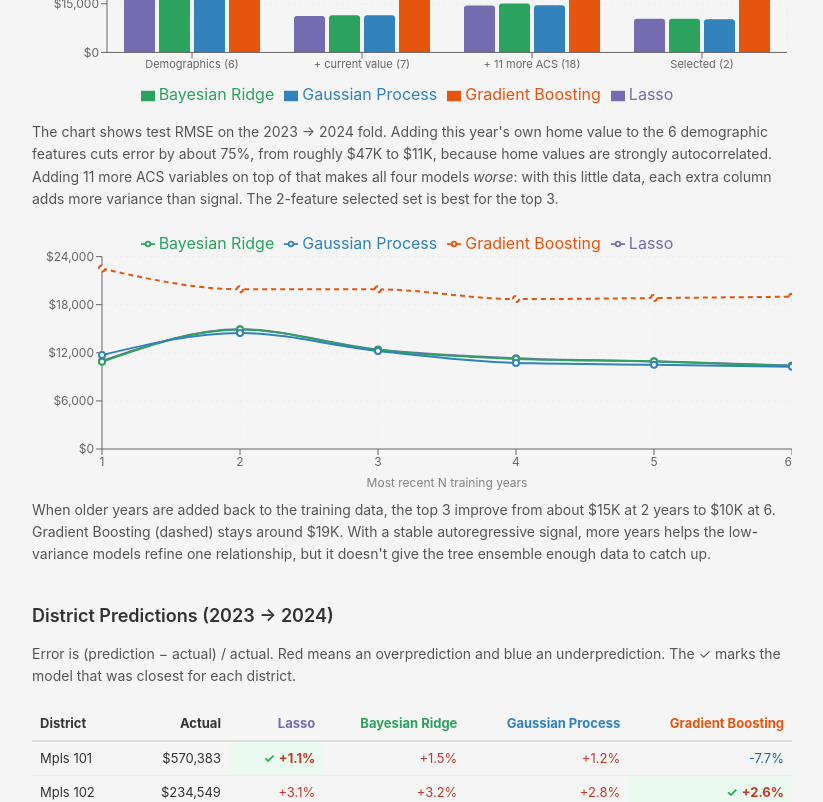
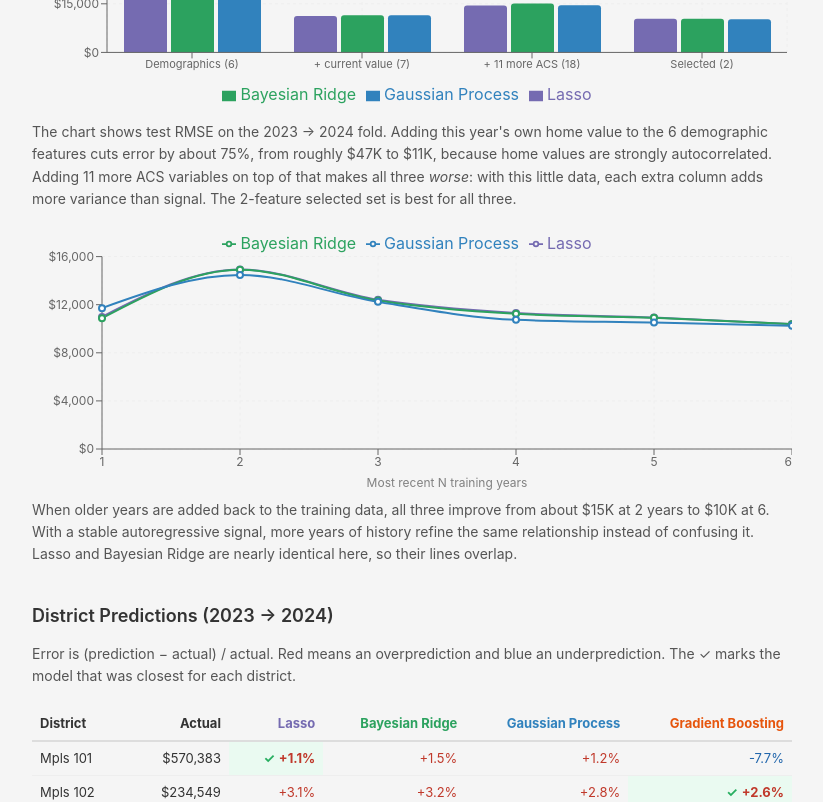
Before and after one commit to KennedyJohnson/Twin-Cities_Living_Quality_Map, a Next.js app in the folder web/: page /home-value-model in a window 1280 px wide. Shown: the part 1360-2162 px from the top of the page, without its empty margins (228-1051 px from the left). Built offline with nearby package versions, Linux system fonts and the light colour scheme.

Commit message:
Home value model: show only the top 3 models in the learning-curve charts
Co-Authored-By: Claude Opus 5.5 <noreply@anthropic.com>

```diff
--- a/web/app/home-value-model/page.tsx
+++ b/web/app/home-value-model/page.tsx
@@ -147,7 +147,7 @@ export default function HomeValueModelPage() {
                 <YAxis tickFormatter={fmtDollar} tick={{ fontSize: 12 }} width={70} />
                 <Tooltip formatter={(v: any) => fmtDollar(Number(v))} labelFormatter={(v: any) => GROUP_LABELS[v] ?? v} />
                 <RechartsLegend />
-                {data.featured_models.map((m) => (
+                {data.top_models.map((m) => (
                   <Bar key={m} dataKey={m} name={m} fill={colorFor(m)} radius={[3, 3, 0, 0]} />
                 ))}
               </BarChart>
@@ -157,8 +157,8 @@ export default function HomeValueModelPage() {
             The chart shows test RMSE on the {data.generated_from.test_transition} fold. Adding this year&apos;s
             own home value to the 6 demographic features cuts error by about 75%, from roughly $47K to $11K,
             because home values are strongly autocorrelated. Adding 11 more ACS variables on top of that
-            makes all four models <em>worse</em>: with this little data, each extra column adds more
-            variance than signal. The 2-feature selected set is best for the top 3.
+            makes all three <em>worse</em>: with this little data, each extra column adds more
+            variance than signal. The 2-feature selected set is best for all three.
           </p>
 
           <div style={{ width: '100%', height: 260, marginBottom: '8px' }}>
@@ -169,7 +169,7 @@ export default function HomeValueModelPage() {
                 <YAxis tickFormatter={fmtDollar} tick={{ fontSize: 12 }} width={70} />
                 <Tooltip formatter={(v: any) => fmtDollar(Number(v))} />
                 <RechartsLegend verticalAlign="top" />
-                {data.featured_models.map((m) => (
+                {data.top_models.map((m) => (
                   <Line
                     key={m}
                     type="monotone"
@@ -177,17 +177,16 @@ export default function HomeValueModelPage() {
                     name={m}
                     stroke={colorFor(m)}
                     strokeWidth={2}
-                    strokeDasharray={data.top_models.includes(m) ? undefined : '5 4'}
                   />
                 ))}
               </LineChart>
             </ResponsiveContainer>
           </div>
           <p style={note}>
-            When older years are added back to the training data, the top 3 improve from about $15K at 2
-            years to $10K at 6. Gradient Boosting (dashed) stays around $19K. With a stable autoregressive
-            signal, more years helps the low-variance models refine one relationship, but it doesn&apos;t give
-            the tree ensemble enough data to catch up.
+            When older years are added back to the training data, all three improve from about $15K at 2
+            years to $10K at 6. With a stable autoregressive signal, more years of history refine the same
+            relationship instead of confusing it. Lasso and Bayesian Ridge are nearly identical here, so
+            their lines overlap.
           </p>
 
           <H2>District Predictions ({data.generated_from.test_transition})</H2>
```
